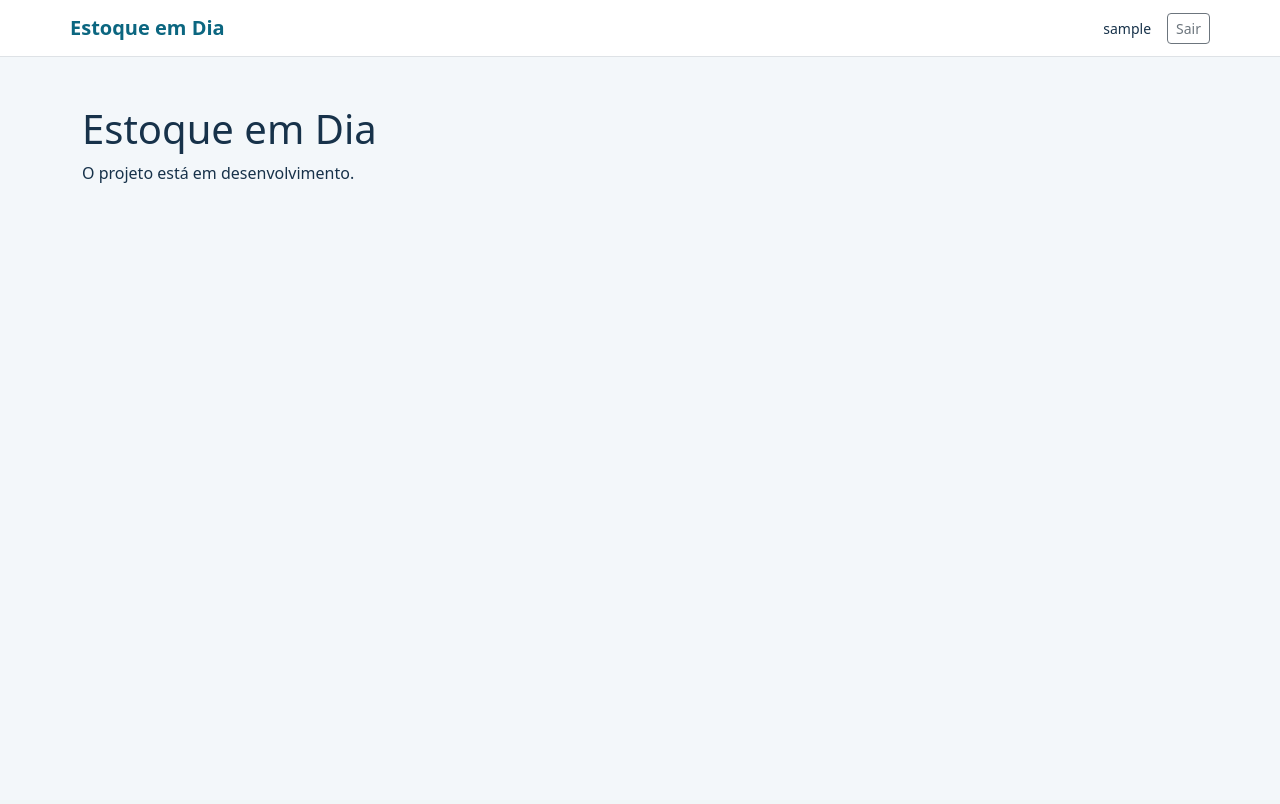
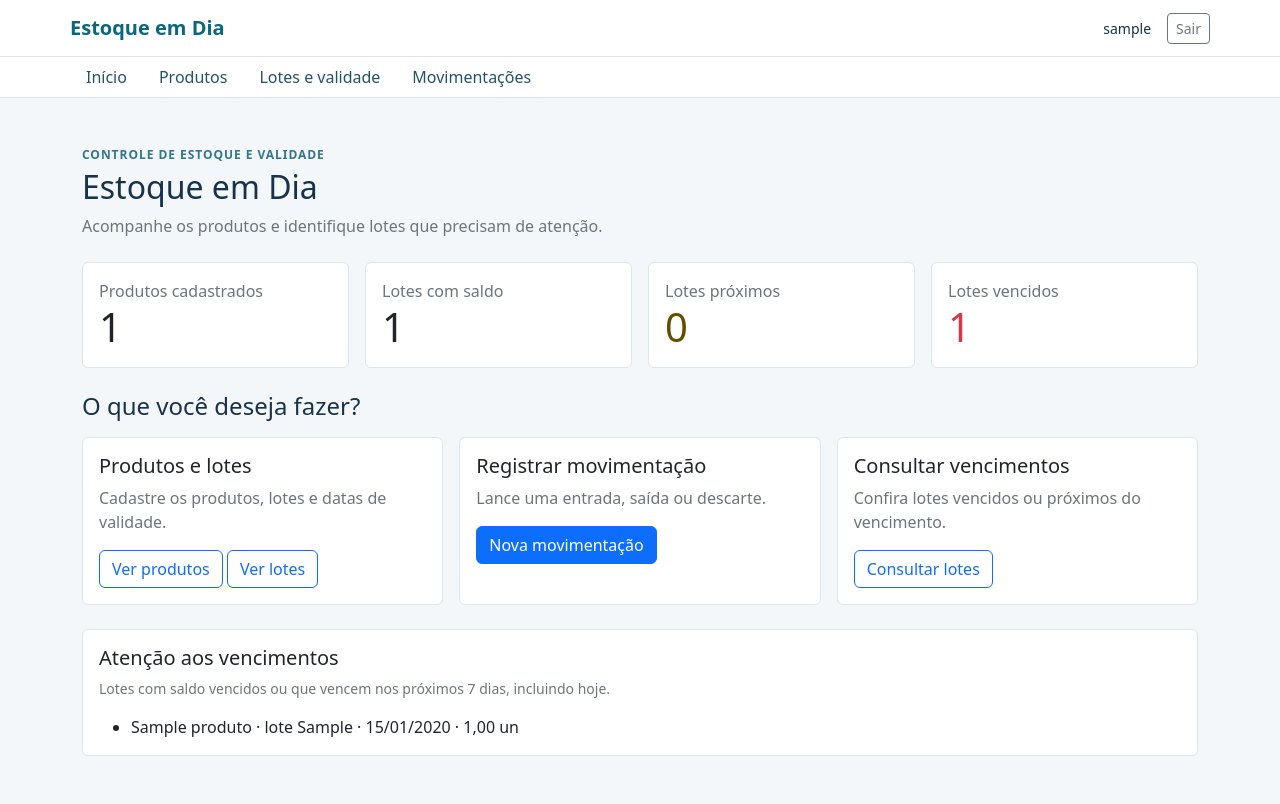
Before and after one commit to pglehn/controle-estoque-validade, a Django app: page / in a window 1280 px wide. Before the commit the page ends 183 px from the top, so only its background shows below. Run offline with Django 5.2, Linux system fonts and the light colour scheme; a user stored in the database is signed in; tables that the repository leaves empty hold one stand-in row (values such as "Sample post").

Commit message:
feat: consultar saldos e alertas de vencimento

```diff
--- a/estoque/models.py
+++ b/estoque/models.py
@@ -1,7 +1,9 @@
+from datetime import timedelta
 from decimal import Decimal
 from django.conf import settings
 from django.core.validators import MinValueValidator
 from django.db import models
+from django.utils import timezone
 
 class Produto(models.Model):
     class Unidade(models.TextChoices):
@@ -40,6 +42,17 @@ class Lote(models.Model):
     def __str__(self):
         return f"{self.produto.nome} — lote {self.codigo}"
 
+    @property
+    def status_validade(self):
+        if self.saldo <= 0:
+            return "sem_saldo"
+        hoje = timezone.localdate()
+        if self.validade < hoje:
+            return "vencido"
+        if self.validade <= hoje + timedelta(days=settings.DIAS_ALERTA_VALIDADE):
+            return "proximo"
+        return "regular"
+
 
 class Movimentacao(models.Model):
     class Tipo(models.TextChoices):
--- a/estoque/urls.py
+++ b/estoque/urls.py
@@ -8,6 +8,7 @@ urlpatterns = [
     path("produtos/novo/", views.novo_produto, name="novo_produto"),
     path("lotes/", views.lotes, name="lotes"),
     path("lotes/novo/", views.novo_lote, name="novo_lote"),
+    path("api/lotes/<int:lote_id>/", views.detalhe_lote_api, name="detalhe_lote_api"),
     path("movimentacoes/", views.movimentacoes, name="movimentacoes"),
     path("movimentacoes/nova/", views.nova_movimentacao, name="nova_movimentacao"),
 ]
--- a/estoque/views.py
+++ b/estoque/views.py
@@ -1,13 +1,29 @@
+from datetime import timedelta
+from django.conf import settings
 from django.contrib import messages
 from django.contrib.auth.decorators import login_required
-from django.shortcuts import redirect, render
+from django.http import JsonResponse
+from django.shortcuts import get_object_or_404, redirect, render
+from django.utils import timezone
+from django.views.decorators.http import require_GET
 from .forms import LoteForm, MovimentacaoForm, ProdutoForm
 from .models import Lote, Movimentacao, Produto
 from .services import registrar_movimentacao
 
 @login_required
 def inicio(request):
-    return render(request, "estoque/inicio.html")
+    hoje = timezone.localdate()
+    limite = hoje + timedelta(days=settings.DIAS_ALERTA_VALIDADE)
+    lotes_com_saldo = Lote.objects.filter(saldo__gt=0)
+    contexto = {
+        "total_produtos": Produto.objects.count(),
+        "total_lotes": lotes_com_saldo.count(),
+        "vencidos": lotes_com_saldo.filter(validade__lt=hoje).count(),
+        "proximos": lotes_com_saldo.filter(validade__range=(hoje, limite)).count(),
+        "alertas": lotes_com_saldo.filter(validade__lte=limite).select_related("produto")[:8],
+        "dias_alerta": settings.DIAS_ALERTA_VALIDADE,
+    }
+    return render(request, "estoque/inicio.html", contexto)
 
 @login_required
 def produtos(request):
@@ -27,7 +43,20 @@ def novo_produto(request):
 @login_required
 def lotes(request):
     lotes = Lote.objects.select_related("produto").all()
-    return render(request, "estoque/lotes.html", {"lotes": lotes})
+    filtro = request.GET.get("status", "")
+    hoje = timezone.localdate()
+    limite = hoje + timedelta(days=settings.DIAS_ALERTA_VALIDADE)
+    if filtro == "vencido":
+        lotes = lotes.filter(saldo__gt=0, validade__lt=hoje)
+    elif filtro == "proximo":
+        lotes = lotes.filter(saldo__gt=0, validade__range=(hoje, limite))
+    elif filtro == "regular":
+        lotes = lotes.filter(saldo__gt=0, validade__gt=limite)
+    elif filtro == "sem_saldo":
+        lotes = lotes.filter(saldo=0)
+    else:
+        filtro = ""
+    return render(request, "estoque/lotes.html", {"lotes": lotes, "filtro": filtro})
 
 @login_required
 def novo_lote(request):
@@ -44,8 +73,14 @@ def novo_lote(request):
 
 @login_required
 def movimentacoes(request):
-    itens = Movimentacao.objects.select_related("lote__produto", "usuario")[:100]
-    return render(request, "estoque/movimentacoes.html", {"movimentacoes": itens})
+    itens = Movimentacao.objects.select_related("lote__produto", "usuario")
+    tipo = request.GET.get("tipo", "")
+    if tipo in Movimentacao.Tipo.values:
+        itens = itens.filter(tipo=tipo)
+    else:
+        tipo = ""
+    return render(request, "estoque/movimentacoes.html", {"movimentacoes": itens[:100], "tipo": tipo,
+                                                           "tipos": Movimentacao.Tipo.choices})
 
 @login_required
 def nova_movimentacao(request):
@@ -68,4 +103,14 @@ def nova_movimentacao(request):
     return render(request, "estoque/formulario.html", {
         "form": form, "titulo": "Registrar movimentação", "voltar": "estoque:movimentacoes",
         "ajuda": "Escolha o lote e informe a quantidade. Para descartes, informe também o motivo.",
+        "mostrar_saldo_lote": True,
     })
+
+
+@login_required
+@require_GET
+def detalhe_lote_api(request, lote_id):
+    lote = get_object_or_404(Lote.objects.select_related("produto"), pk=lote_id)
+    return JsonResponse({"saldo": str(lote.saldo), "unidade": lote.produto.unidade,
+                         "validade": lote.validade.strftime("%d/%m/%Y"),
+                         "status": lote.status_validade})
--- a/static/estoque/app.css
+++ b/static/estoque/app.css
@@ -3,3 +3,9 @@ body { background: #f3f7fa; color: #17324a; }
 .navbar-brand { color: #0b6680; }
 .login-card { max-width: 440px; border: 0; border-radius: 1rem; }
 .card { border-color: #dce7eb; }
+
+.nav-wrap { background: #fff; }
+.nav-wrap .nav-link { color: #245368; white-space: nowrap; }
+.eyebrow { color: #33758b; font-size: .75rem; font-weight: 700; letter-spacing: .08em; }
+.table th, .table td { padding: .85rem 1rem; }
+.errorlist { color: #b02a37; padding-left: 1.2rem; }
--- a/templates/base.html
+++ b/templates/base.html
@@ -20,6 +20,14 @@
       {% endif %}
     </nav>
   </header>
+  {% if user.is_authenticated %}
+  <div class="nav-wrap border-bottom"><nav class="container nav flex-nowrap overflow-auto" aria-label="Navegação principal">
+    <a class="nav-link" href="{% url 'estoque:inicio' %}">Início</a>
+    <a class="nav-link" href="{% url 'estoque:produtos' %}">Produtos</a>
+    <a class="nav-link" href="{% url 'estoque:lotes' %}">Lotes e validade</a>
+    <a class="nav-link" href="{% url 'estoque:movimentacoes' %}">Movimentações</a>
+  </nav></div>
+  {% endif %}
   <main class="container py-4 py-md-5">
     {% if messages %}
       {% for message in messages %}<div class="alert alert-{{ message.tags|default:'info' }}" role="alert">{{ message }}</div>{% endfor %}
--- a/templates/estoque/formulario.html
+++ b/templates/estoque/formulario.html
@@ -1,4 +1,5 @@
 {% extends "base.html" %}
+{% load static %}
 {% block content %}
 <div class="d-flex justify-content-between align-items-center mb-4">
   <h1 class="h3 mb-0">{{ titulo }}</h1><a class="btn btn-outline-secondary" href="{% url voltar %}">Voltar</a>
@@ -10,6 +11,7 @@
     {% for field in form %}
       <div class="mb-3">
         {{ field.label_tag }} {{ field }}
+        {% if mostrar_saldo_lote and field.name == "lote" %}<p id="saldo-lote" class="form-text" aria-live="polite" data-api="{% url 'estoque:detalhe_lote_api' 0 %}"></p>{% endif %}
         {% if field.help_text %}<div class="form-text">{{ field.help_text }}</div>{% endif %}
         {% for error in field.errors %}<div class="text-danger small">{{ error }}</div>{% endfor %}
       </div>
@@ -17,4 +19,5 @@
     <button class="btn btn-primary" type="submit">Salvar</button>
   </form>
 </div></div>
+{% if mostrar_saldo_lote %}<script src="{% static 'estoque/movimentacao.js' %}" defer></script>{% endif %}
 {% endblock %}
--- a/templates/estoque/inicio.html
+++ b/templates/estoque/inicio.html
@@ -1,5 +1,27 @@
 {% extends "base.html" %}
 {% block content %}
-<h1>Estoque em Dia</h1>
-<p>O projeto está em desenvolvimento.</p>
+<div class="mb-4">
+  <p class="eyebrow mb-1">CONTROLE DE ESTOQUE E VALIDADE</p>
+  <h1 class="h2">Estoque em Dia</h1>
+  <p class="text-secondary">Acompanhe os produtos e identifique lotes que precisam de atenção.</p>
+</div>
+<div class="row g-3 mb-4">
+  <div class="col-6 col-lg-3"><div class="card h-100"><div class="card-body"><span class="text-secondary">Produtos cadastrados</span><p class="display-6 mb-0">{{ total_produtos }}</p></div></div></div>
+  <div class="col-6 col-lg-3"><div class="card h-100"><div class="card-body"><span class="text-secondary">Lotes com saldo</span><p class="display-6 mb-0">{{ total_lotes }}</p></div></div></div>
+  <div class="col-6 col-lg-3"><div class="card h-100"><div class="card-body"><span class="text-secondary">Lotes próximos</span><p class="display-6 mb-0 text-warning-emphasis">{{ proximos }}</p></div></div></div>
+  <div class="col-6 col-lg-3"><div class="card h-100"><div class="card-body"><span class="text-secondary">Lotes vencidos</span><p class="display-6 mb-0 text-danger">{{ vencidos }}</p></div></div></div>
+</div>
+<h2 class="h4 mb-3">O que você deseja fazer?</h2>
+<div class="row g-3 mb-4">
+  <div class="col-md-4"><div class="card h-100"><div class="card-body"><h3 class="h5">Produtos e lotes</h3><p class="text-secondary">Cadastre os produtos, lotes e datas de validade.</p><a class="btn btn-outline-primary" href="{% url 'estoque:produtos' %}">Ver produtos</a> <a class="btn btn-outline-primary" href="{% url 'estoque:lotes' %}">Ver lotes</a></div></div></div>
+  <div class="col-md-4"><div class="card h-100"><div class="card-body"><h3 class="h5">Registrar movimentação</h3><p class="text-secondary">Lance uma entrada, saída ou descarte.</p><a class="btn btn-primary" href="{% url 'estoque:nova_movimentacao' %}">Nova movimentação</a></div></div></div>
+  <div class="col-md-4"><div class="card h-100"><div class="card-body"><h3 class="h5">Consultar vencimentos</h3><p class="text-secondary">Confira lotes vencidos ou próximos do vencimento.</p><a class="btn btn-outline-primary" href="{% url 'estoque:lotes' %}">Consultar lotes</a></div></div></div>
+</div>
+<div class="card"><div class="card-body">
+  <h2 class="h5">Atenção aos vencimentos</h2>
+  <p class="text-secondary small">Lotes com saldo vencidos ou que vencem nos próximos {{ dias_alerta }} dias, incluindo hoje.</p>
+  {% if alertas %}
+    <ul class="mb-0">{% for lote in alertas %}<li>{{ lote.produto.nome }} · lote {{ lote.codigo }} · {{ lote.validade|date:"d/m/Y" }} · {{ lote.saldo }} {{ lote.produto.unidade }}</li>{% endfor %}</ul>
+  {% else %}<p class="mb-0">Nenhum lote com saldo necessita de atenção neste período.</p>{% endif %}
+</div></div>
 {% endblock %}
--- a/templates/estoque/movimentacoes.html
+++ b/templates/estoque/movimentacoes.html
@@ -4,6 +4,11 @@
   <div><h1 class="h3 mb-0">Movimentações</h1><small class="text-secondary">Últimos 100 registros</small></div>
   <a class="btn btn-primary" href="{% url 'estoque:nova_movimentacao' %}">Registrar movimentação</a>
 </div>
+<form method="get" class="d-flex gap-2 mb-3">
+  <label for="tipo" class="visually-hidden">Filtrar tipo</label><select name="tipo" id="tipo" class="form-select w-auto">
+    <option value="">Todos os tipos</option>{% for valor, rotulo in tipos %}<option value="{{ valor }}" {% if tipo == valor %}selected{% endif %}>{{ rotulo }}</option>{% endfor %}
+  </select><button class="btn btn-outline-secondary">Filtrar</button>
+</form>
 <div class="card"><div class="table-responsive"><table class="table mb-0 align-middle">
   <thead><tr><th>Data</th><th>Lote</th><th>Tipo</th><th>Quantidade</th><th>Motivo</th><th>Usuário</th></tr></thead><tbody>
   {% for mov in movimentacoes %}
```
Also changed, not shown: static/estoque/movimentacao.js (added, +23 -0 lines), templates/estoque/lotes.html (+17 -3 lines).
